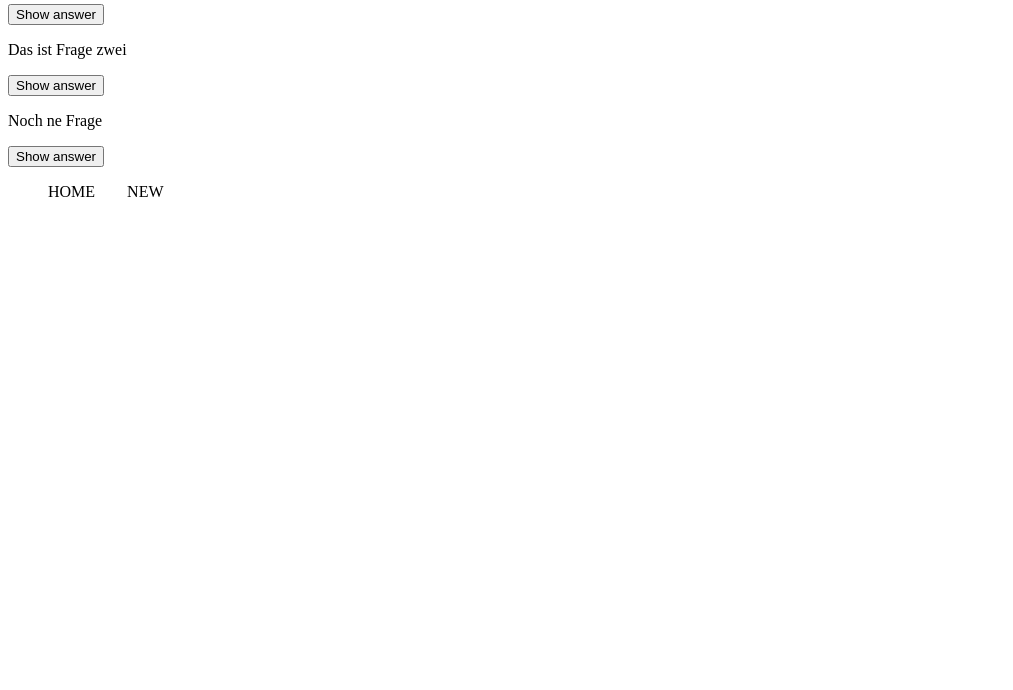
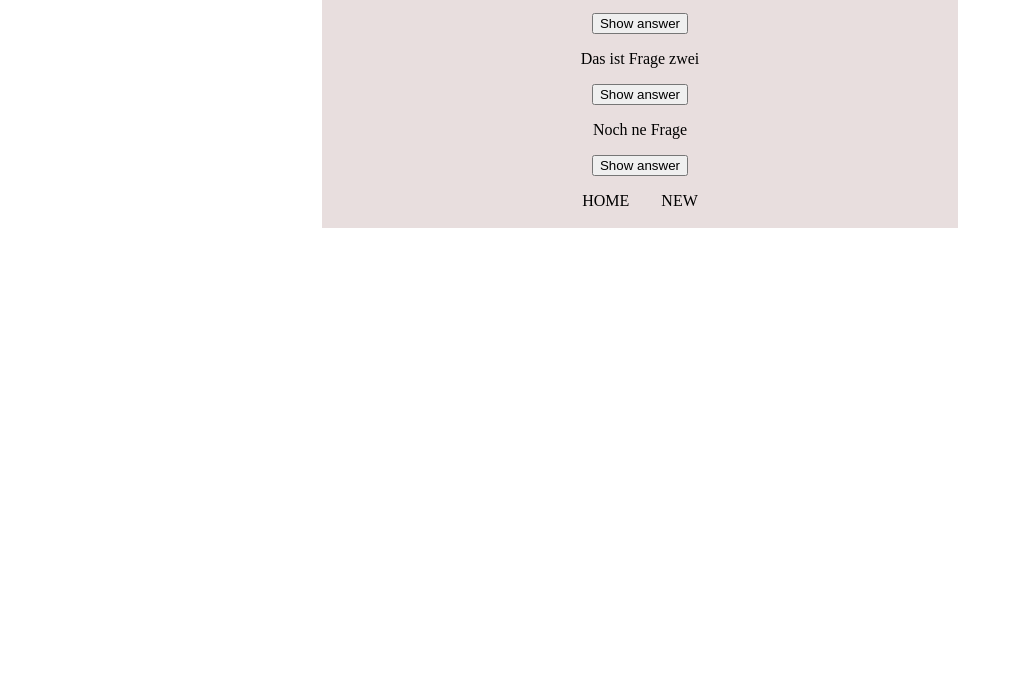
Before and after one commit to onebarloop/new_webquiz, a plain HTML site: page index.html in a window 1280 px wide. Shown: the part 110-800 px from the top of the page, without its empty margins (0-1013 px from the left). Drawn offline with Linux system fonts and the light colour scheme.

Commit message:
Add some basic styling

```diff
--- a/base.css
+++ b/base.css
@@ -0,0 +1,7 @@
+.root {
+  text-align: center;
+  margin: auto;
+  background-color: rgb(232, 222, 222);
+  padding: 0.1rem;
+  width: 50%;
+}
--- a/components/Footer/Footer.css
+++ b/components/Footer/Footer.css
@@ -3,6 +3,9 @@
   flex-direction: row;
   list-style: none;
   gap: 2em;
+  margin: 1rem auto;
+  justify-content: center;
+  padding-inline-start: 0;
 }
 
 .navbar > li {
--- a/components/Form/Form.js
+++ b/components/Form/Form.js
@@ -1,7 +1,7 @@
 export function Form() {
   const form = document.createElement("form");
   form.setAttribute("id", "formbox");
-  form.textContent = "HAALLLOOOO!";
+  form.textContent = "🚧 🚧 🚧";
   form.classList.add("form--hidden");
   return form;
 }
--- a/index.html
+++ b/index.html
@@ -9,6 +9,6 @@
     <title>Webquiz</title>
   </head>
   <body>
-    <div id="root"></div>
+    <div id="root" class="root"></div>
   </body>
 </html>
--- a/styles.css
+++ b/styles.css
@@ -1,3 +1,4 @@
 @import url("./components/Cards/Card.css");
 @import url("./components/Form/Form.css");
 @import url("./components/Footer/Footer.css");
+@import url("./base.css");
```
